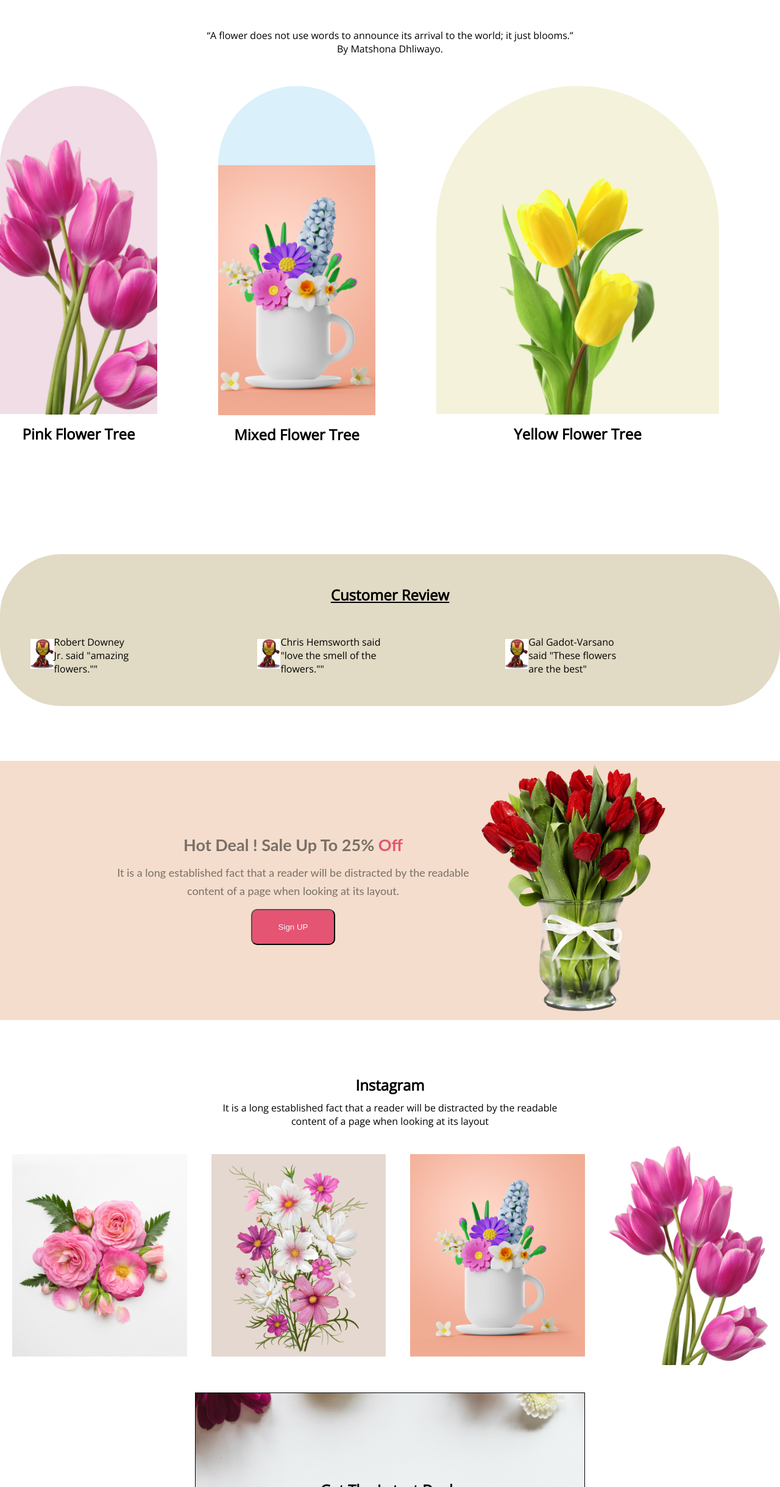
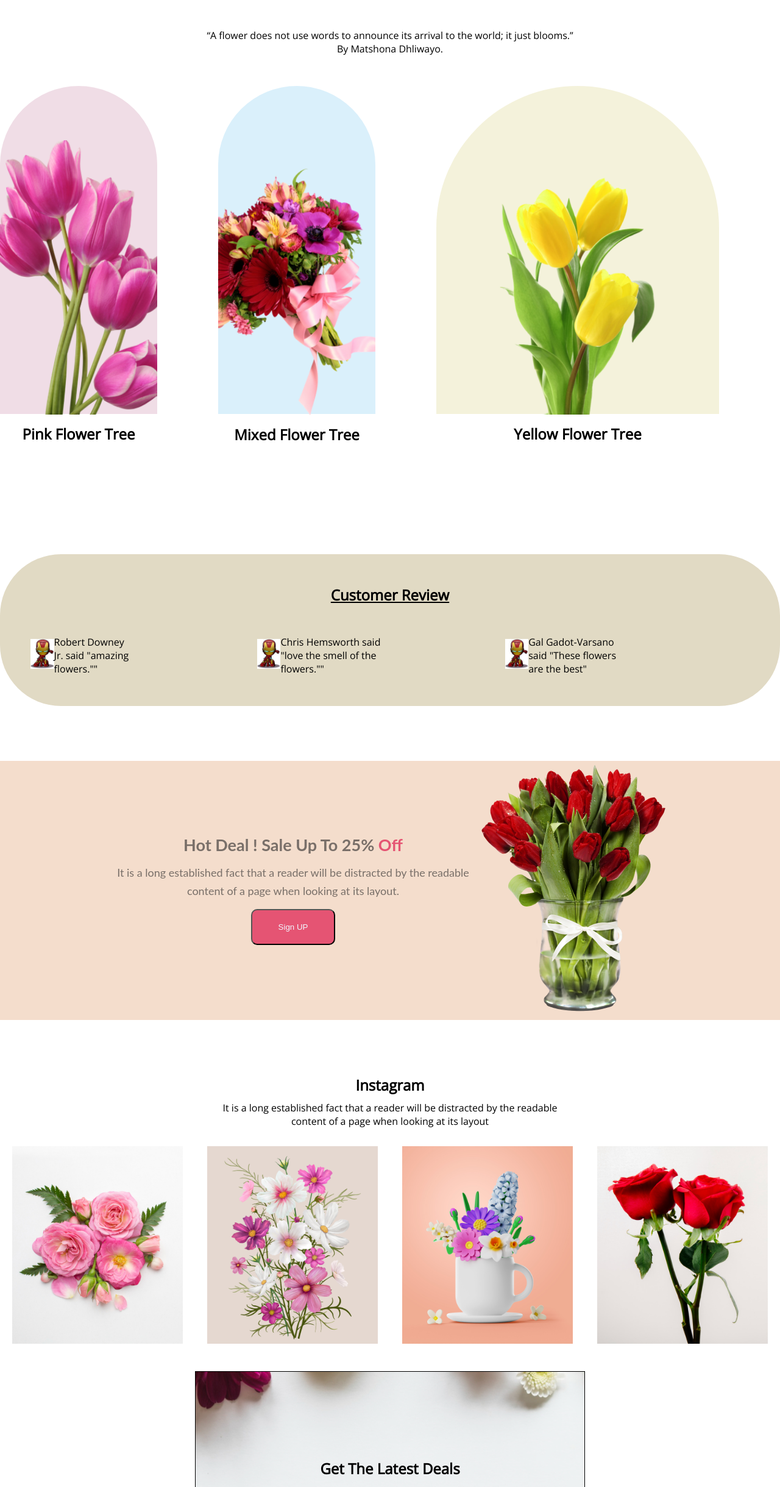
Before and after one commit to Anindya2020/Flower-shop-project, a plain HTML site: page index.html in a window 1280 px wide. Shown: the part 995-3434 px from the top of the page at 61% size. Drawn offline with nearby package versions, Linux system fonts and the light colour scheme.

Commit message:
8 commit

```diff
--- a/index.html
+++ b/index.html
@@ -38,7 +38,7 @@
                 </h1>
             </div>
             <div class="flowerno2">
-                <img class="img2" src="Flower Asset/Rectangle 5.png" alt="">
+                <img class="img2" src="Flower Asset/pngwing 5.png" alt="">
                 <h1 class="Mixed">
                     Mixed Flower Tree
                 </h1>
@@ -116,7 +116,7 @@
                 <div class="margin1"><img src="Flower Asset/Flower 01.png" alt=""></div>
                 <div class="margin1"><img src="Flower Asset/Rectangle 4.png" alt=""></div>
                 <div class="margin1"><img src="Flower Asset/Rectangle 5.png" alt=""></div>
-                <div class="margin1"><img src="Flower Asset/pngwing 6.png" alt=""></div>
+                <div class="margin1"><img src="Flower Asset/Rectangle 6.png" alt=""></div>
 
             </div>
         </div>
```
